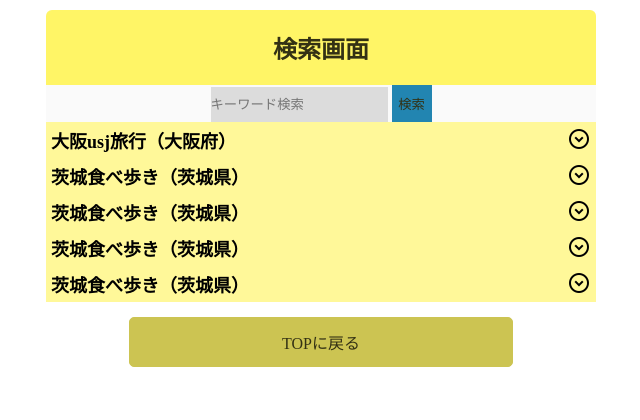
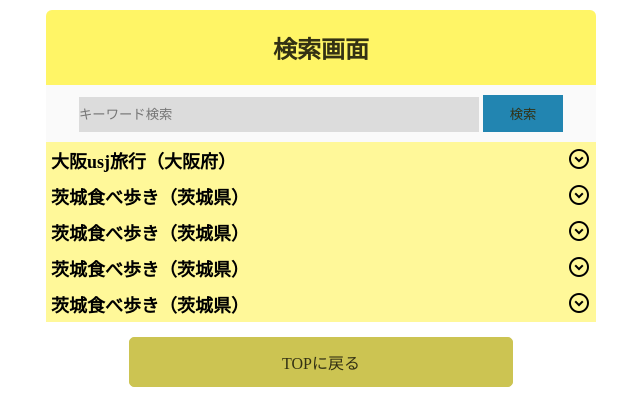
Before and after one commit to re-shimomura/tripmemory, a PHP site: page /showlist.php in a window 1280 px wide. Shown: the top 420 px of the page, without its empty margins (319-959 px from the left). Run offline with PHP 8.4, Linux system fonts and the light colour scheme; a user stored in the database is signed in; data comes from the database, SQL or seed files in the repository.

Commit message:
プレゼン資料

```diff
--- a/showlist.css
+++ b/showlist.css
@@ -62,10 +62,19 @@
     outline : none;
     width: 3.0em;
     height: 37px;
+    width: 80px;
     }
 
     .search_container button[type="submit"]:hover {
     background:#ccc452;
+    }
+
+    .search_container{
+      margin: 10px 0;
+    }
+
+    #keyword{
+      width: 400px;
     }
 
     .eventbutton{
```
Also changed, not shown: input.html (+5 -9 lines), README.md.
